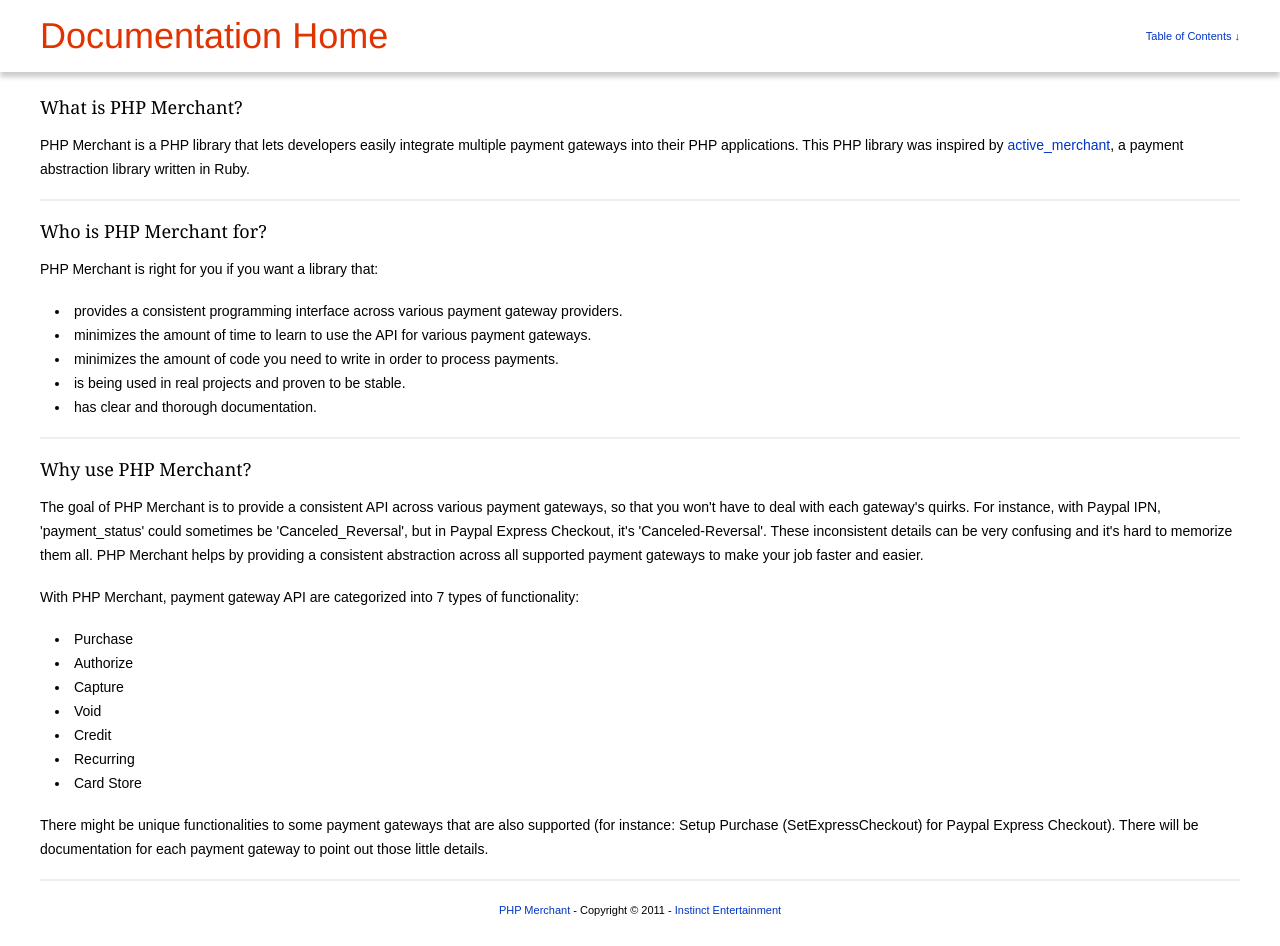
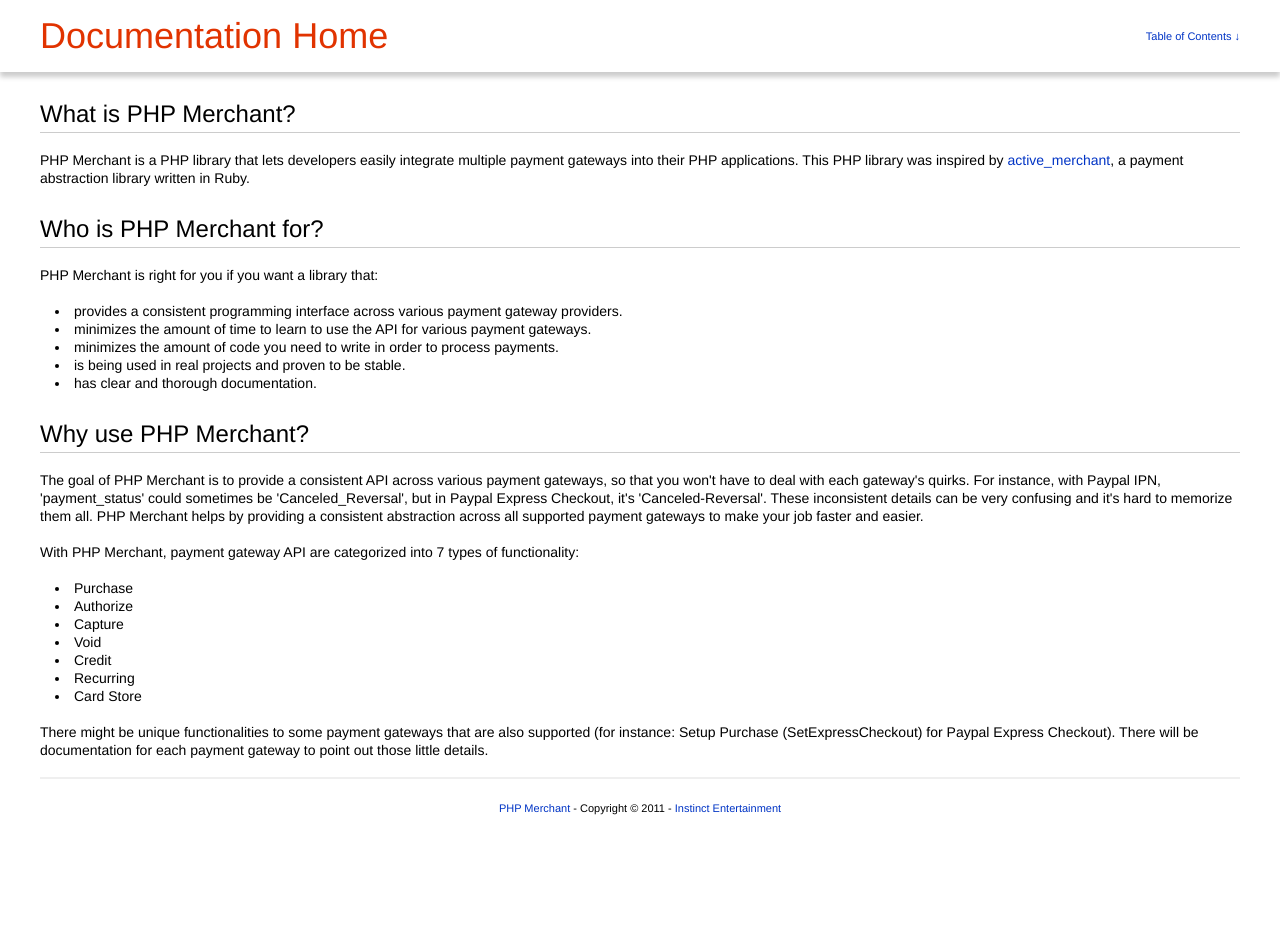
Before and after one commit to wp-e-commerce/PHP-Merchant, a Jekyll site: the page built from index.html, in a window 1280 px wide. Built offline with Jekyll 4.4.1, drawn with Linux system fonts in a browser that asks for light colours; after the commit the page ends 900 px from its top, so only the background shows below that.

Commit message:
CSS changes for readability

```diff
--- a/css/main.css
+++ b/css/main.css
@@ -2,15 +2,15 @@ h1, h2, h3, h4, body, ul, pre { margin:0; padding:0 }
 
 body {
 	color:#000;
-	font-family:sans-serif;
+	font-family:"Helvetica Neue", Helvetica, Arial, Verdana, sans-serif;
 	font-size:14px;
-	line-height:24px;
+	line-height:18px;
 	margin:0;
 }
 
 a { color:#0134c5; text-decoration:none }
 
-h1, h2 {
+h1, h2, h3 {
 	font-family:"HelveticaNeue-Light", "Helvetica Neue Light", "Helvetica Neue", sans-serif;
 	font-weight:normal;
 }
@@ -27,15 +27,14 @@ h2 {
 		color:#e13300; text-decoration:none;
 	}
 
-h3, h4 {
-	font-family:Georgia, "Times New Roman", "Bitstream Charter", Times, serif;
-	font-weight:normal;
-	line-height:24px;
+h3 {
+/*	font-family:Georgia, "Times New Roman", "Bitstream Charter", Times, serif; */
+/*	font-weight:normal; */
 }
 
-h3 { font-size:18px; }
+h3 { font-size:24px; line-height:36px; }
 
-h4 { font-size:16px; }
+h4 { font-size:18px; margin-top:18px; line-height:16px; }
 
 code {
 	background:#efefef;
@@ -67,7 +66,6 @@ table {
 		text-align:left;
 		width:23%;
 	}
-
 
 	tbody tr:hover td, tbody tr:hover th {
 		background-color:#ffffd4;
@@ -139,18 +137,25 @@ article {
 	margin-top:23px;
 }
 	article section {
-		border-top:2px solid #efefef;
 		margin-top:18px;
 	}
-		article section h3 {
-			margin-top:18px;
+		article h3 {
+			border-bottom:1px solid #ccc;
+			margin-top:24px;
+			margin-bottom:18px;
 		}
+
+		article h4 {
+			margin-bottom:9px;
+		}
+
 		article section:first-child {
 			border-top:none;
 		}
 
 		article p, article ul  {
 			margin-bottom:18px;
+			margin-top:0;
 		}
 
 		article section ul {
```
